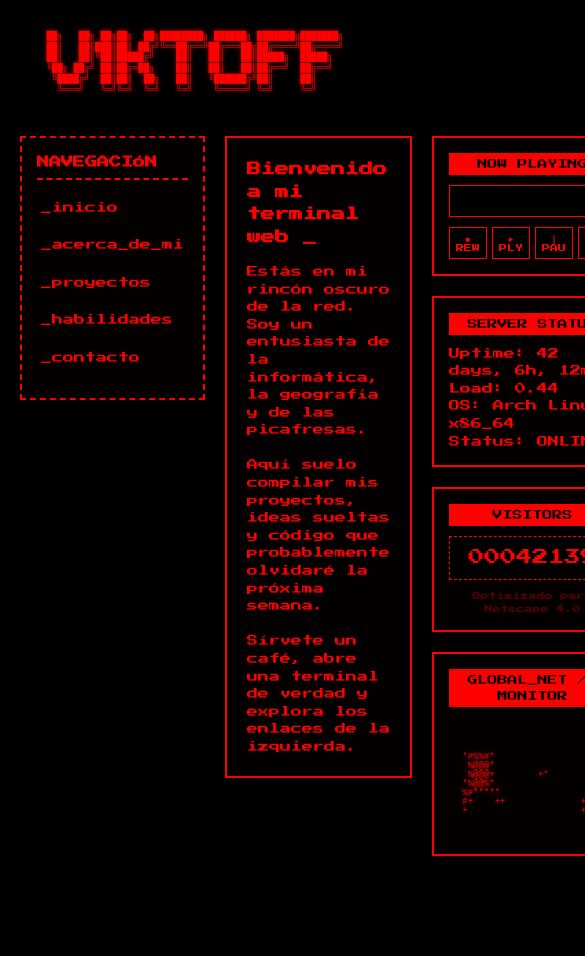
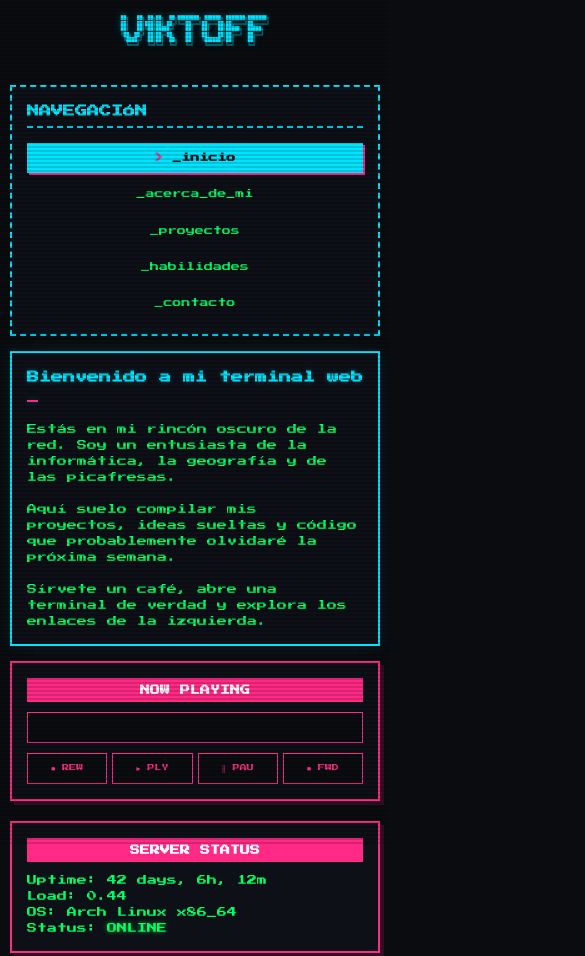
Before and after one commit to v1ktoff/v1ktoff.github.io, a plain HTML site: page index.html in a window 390 px wide. Shown: the top 956 px of the page, 585 px wide, since content can reach past the window. Before the commit the page ends 876 px from the top, so only its background shows below. Drawn offline with Linux system fonts and the light colour scheme.

Commit message:
Paleta de colores corregida

```diff
--- a/js/main.js
+++ b/js/main.js
@@ -1,38 +1,77 @@
 /**
  * v1ktoff // Webspace - Core Engine
- * Interactividad retro y renderizado ASCII en tiempo real.
+ * Interactividad retro, terminal CLI y renderizado ASCII en tiempo real.
  */
 
 document.addEventListener("DOMContentLoaded", () => {
 
     // =========================================================================
-    // 1. SISTEMA DE NAVEGACIÓN ASÍNCRONA (Single Page Application)
+    // 1. SISTEMA DE NAVEGACIÓN Y PROMPT CLI (SPA + Typewriter Effect)
     // =========================================================================
     const navLinks = document.querySelectorAll("nav ul li a");
+    let typingTimer = null; // Control para cancelar la animación previa si se da clic rápido
+
+    /**
+     * Simula el tipeado letra por letra en un elemento HTML
+     */
+    function typeEffect(element, text, speed = 30) {
+        if (!element) return;
+        element.innerHTML = "";
+        let i = 0;
+
+        if (typingTimer) clearInterval(typingTimer);
+
+        typingTimer = setInterval(() => {
+            if (i < text.length) {
+                element.innerHTML += text.charAt(i);
+                i++;
+            } else {
+                clearInterval(typingTimer);
+            }
+        }, speed);
+    }
 
     navLinks.forEach(link => {
         link.addEventListener("click", (e) => {
             e.preventDefault();
 
-            // Extraer ID del href (ej. #proyectos -> proyectos)
+            // 1.1 Actualizar estado visual del menú activo
+            navLinks.forEach(l => l.classList.remove("active"));
+            link.classList.add("active");
+
+            // 1.2 Extraer ID destino (ej. #proyectos -> proyectos)
             const targetId = link.getAttribute("href").substring(1);
 
-            // Ocultar todas las secciones dentro del main
+            // 1.3 Ocultar todas las secciones
             const sections = document.querySelectorAll("main > section");
             sections.forEach(section => {
                 section.style.display = "none";
             });
 
-            // Mostrar la sección activa que corresponda al ID
+            // 1.4 Mostrar la sección activa
             const activeSection = document.getElementById(`sec-${targetId}`);
             if (activeSection) {
                 activeSection.style.display = "block";
 
-                // Registro estético en consola del navegador
+                // 1.5 Efecto Typewriter en el encabezado <h2> principal de la sección
+                const h2 = activeSection.querySelector("h2");
+                if (h2) {
+                    const originalText = h2.getAttribute("data-text") || h2.textContent;
+                    if (!h2.getAttribute("data-text")) {
+                        h2.setAttribute("data-text", originalText);
+                    }
+                    typeEffect(h2, originalText, 25);
+                }
+
                 console.log(`v1ktoff@webspace:~# cd /${targetId}`);
             }
         });
     });
+
+    // Activar por defecto el primer enlace (_inicio)
+    if (navLinks.length > 0) {
+        navLinks[0].classList.add("active");
+    }
 
     // =========================================================================
     // 2. WIDGET: STATUS DEL SERVIDOR (Simulación de carga de CPU)
@@ -40,7 +79,6 @@ document.addEventListener("DOMContentLoaded", () => {
     setInterval(() => {
         const cpuElement = document.getElementById('cpu-load');
         if (cpuElement) {
-            // Carga flotante simulada entre 0.12 y 0.88 (estilo UNIX Load Avg)
             const simulatedLoad = (Math.random() * (0.88 - 0.12) + 0.12).toFixed(2);
             cpuElement.innerText = simulatedLoad;
         }
@@ -52,46 +90,35 @@ document.addEventListener("DOMContentLoaded", () => {
     const globeContainer = document.getElementById('ascii-globe');
 
     if (globeContainer) {
-        const width = 26;  // Resolución horizontal de la matriz
-        const height = 13; // Resolución vertical de la matriz
+        const width = 26;
+        const height = 13;
         let angleX = 0;
         let angleY = 0;
-
-        // Paleta de caracteres para sombreado/densidad estructural de la Tierra
         const chars = " .:-=+*#%@";
 
         function drawGlobe() {
             let output = "";
 
             for (let j = 0; j < height; j++) {
-                // Latitud en radianes
                 let theta = (j / height) * Math.PI;
                 let sinTheta = Math.sin(theta);
                 let cosTheta = Math.cos(theta);
 
                 for (let i = 0; i < width; i++) {
-                    // Longitud en radianes + desplazamiento de rotación
                     let phi = (i / width) * 2 * Math.PI + angleY;
                     let sinPhi = Math.sin(phi);
                     let cosPhi = Math.cos(phi);
 
-                    // Mapeo tridimensional de la superficie esférica
                     let x = sinTheta * cosPhi;
                     let y = cosTheta;
-                    let z = sinTheta * sinPhi + 2.2; // Distancia focal simulada
+                    let z = sinTheta * sinPhi + 2.2;
 
-                    // Proyección ortográfica/perspectiva simple
-                    let ooZ = 1 / z;
-
-                    // Generar ruido trigonométrico armónico continuo para simular continentes
                     let noise = Math.sin(x * 3.5 + angleY) * Math.cos(y * 3.5 + angleX) + Math.sin(z * 1.8);
 
                     if (noise > 0.25) {
-                        // Asignar densidad de carácter si es "tierra firme"
                         let charIndex = Math.floor(((noise + 1) / 2) * (chars.length - 1));
                         output += chars[Math.min(charIndex, chars.length - 1)];
                     } else {
-                        // Espacio en blanco si es "océano"
                         output += " ";
                     }
                 }
@@ -99,28 +126,19 @@ document.addEventListener("DOMContentLoaded", () => {
             }
 
             globeContainer.innerText = output;
-
-            // Velocidades de rotación angular de los ejes
             angleY += 0.035;
             angleX += 0.008;
 
-            // Renderizar frame nativo del navegador de manera eficiente
             requestAnimationFrame(drawGlobe);
         }
 
-        // Ejecutar bucle inicial de gráficos
         drawGlobe();
     }
 });
 
 // =============================================================================
-// 4. WIDGET: REPRODUCTOR DE AUDIO FALSO (Lógica Global)
+// 4. WIDGET: REPRODUCTOR DE AUDIO FALSO
 // =============================================================================
-/**
- * Maneja los clics de la botonera del reproductor simulado alterando el marquee
- * e imprimiendo logs de auditoría en la consola de depuración.
- * @param {string} action - El comando ejecutado (PLAY, PAUSE, PREV, NEXT)
- */
 function fakeAction(action) {
     const marquee = document.querySelector('.marquee-container marquee');
 
--- a/styles/style.css
+++ b/styles/style.css
@@ -1,45 +1,77 @@
 /* =============================================================================
  *  v1ktoff // Webspace - Core Stylesheet
- *  Estética retro-arcade de 8 bits y terminal UNIX clásica.
+ *  Estética retro-arcade 8 bits / Cyber-terminal dinámica
+ *  Optimizado para Desktop y Dispositivos Móviles
  *  ============================================================================= */
 
-/* Importar fuente estilo 8-bits desde Google Fonts */
 @import url('https://fonts.googleapis.com/css2?family=Press+Start+2P&display=swap');
 
-/* Reset básico del navegador */
 * {
     margin: 0;
     padding: 0;
     box-sizing: border-box;
 }
 
+:root {
+    /* Fondos */
+    --bg-main: #0a0c10;          /* Carbón profundo */
+    --bg-card: #10141d;          /* Azul noche oscuro */
+    --bg-nav: #0d1017;           /* Panel lateral */
+
+    /* Paleta Dinámica de Alto Contraste */
+    --term-green: #00ff66;       /* Verde fósforo activo (Texto principal y terminal) */
+    --term-cyan: #00e5ff;        /* Cian sintético (Títulos, links y prompts) */
+    --term-purple: #bf55ff;      /* Violeta neón (Headers de tarjetas y acentos) */
+    --term-magenta: #ff2a85;     /* Magenta/Rosa retro (Alertas, badges y hovers) */
+    --term-dim: #4e6375;         /* Comentarios / Metadatos tenues */
+}
+
 body {
-    background-color: #000000;
-    color: #ff0000; /* Verde terminal (#00ff00) o Ámbar (#ffb000) también quedan excelentes */
+    background-color: var(--bg-main);
+    color: var(--term-green);
     font-family: 'Press Start 2P', monospace;
     font-size: 11px;
     line-height: 1.6;
     padding: 20px;
+    overflow-x: hidden;
 }
 
-/* Encabezado y contenedor de Arte ASCII */
+/* EFECTO CRT SCANLINES (Capas de pantalla retro) */
+body::before {
+    content: " ";
+    display: block;
+    position: fixed;
+    top: 0; left: 0; bottom: 0; right: 0;
+    background: linear-gradient(
+        rgba(18, 16, 16, 0) 50%,
+                                rgba(0, 0, 0, 0.25) 50%
+    );
+    background-size: 100% 4px;
+    z-index: 999;
+    pointer-events: none;
+    opacity: 0.6;
+}
+
+/* Encabezado y Arte ASCII con resplandor Cian */
 header {
     margin-bottom: 30px;
     text-align: center;
+    width: 100%;
+    overflow-x: auto; /* Permite scroll horizontal si el ASCII no cabe en pantallas muy estrechas */
 }
 
 .ascii-art {
-    font-family: monospace; /* Forzar monospace estándar para que no se deforme el logo */
+    font-family: monospace;
     font-size: 9px;
     line-height: 1.2;
     white-space: pre;
     display: inline-block;
     text-align: left;
-    color: #ff0000;
-    text-shadow: 0 0 5px rgba(255, 0, 0, 0.5);
+    color: var(--term-cyan);
+    text-shadow: 0 0 8px rgba(0, 229, 255, 0.4);
 }
 
-/* Contenedor Principal (Layout de 3 columnas estilo Web 1.0) */
+/* Contenedor Principal */
 .main-container {
     display: flex;
     gap: 20px;
@@ -52,17 +84,19 @@ header {
 nav {
     flex: 1;
     max-width: 220px;
-    border: 2px dashed #ff0000;
+    border: 2px dashed var(--term-cyan);
     padding: 15px;
-    background: #050000;
+    background: var(--bg-nav);
+    box-shadow: inset 0 0 10px rgba(0, 229, 255, 0.05);
 }
 
 nav h3 {
     font-size: 12px;
     margin-bottom: 15px;
     text-transform: uppercase;
-    border-bottom: 2px dashed #ff0000;
+    border-bottom: 2px dashed var(--term-cyan);
     padding-bottom: 5px;
+    color: var(--term-cyan);
 }
 
 nav ul {
@@ -74,69 +108,92 @@ nav ul li {
 }
 
 nav ul li a {
-    color: #ff0000;
+    color: var(--term-green);
     text-decoration: none;
     display: block;
-    padding: 4px;
+    padding: 6px;
+    transition: all 0.1s ease;
 }
 
 nav ul li a:hover {
-    background-color: #ff0000;
-    color: #000000;
+    background-color: var(--term-cyan);
+    color: var(--bg-main);
+    font-weight: bold;
+}
+
+/* Estado del elemento de navegación activo */
+nav ul li a.active {
+    background-color: var(--term-cyan);
+    color: var(--bg-main);
+    font-weight: bold;
+    box-shadow: 2px 2px 0px var(--term-magenta);
+}
+
+nav ul li a.active::before {
+    content: "> ";
+    color: var(--term-magenta);
 }
 
 /* 2. ÁREA DE CONTENIDO CENTRAL (Main) */
 main {
     flex: 3;
-    border: 2px solid #ff0000;
+    border: 2px solid var(--term-cyan);
     padding: 20px;
     min-height: 500px;
-    background: #020000;
+    background: var(--bg-nav);
+    box-shadow: 0 0 15px rgba(0, 229, 255, 0.1);
+    word-break: break-word; /* Evita desbordamiento de textos o URLs largas */
 }
 
 main h2 {
     font-size: 14px;
     margin-bottom: 15px;
-    color: #ff0000;
+    color: var(--term-cyan);
+    text-shadow: 0 0 5px rgba(0, 229, 255, 0.3);
 }
 
-/* Estructura de Tarjetas (Cards) para Proyectos y Habilidades */
+/* Estructura de Tarjetas (Cards) */
 .project-card {
-    border: 2px solid #ff0000;
+    border: 2px solid var(--term-purple);
     margin-bottom: 20px;
-    background-color: #000000;
+    background-color: var(--bg-card);
+    box-shadow: 4px 4px 0px rgba(191, 85, 255, 0.2);
 }
 
 .project-header {
-    background-color: #ff0000;
-    color: #000000;
+    background-color: var(--term-purple);
+    color: #ffffff;
     padding: 6px 10px;
     font-weight: bold;
     font-size: 10px;
+    letter-spacing: 1px;
 }
 
 .project-body {
     padding: 15px;
+    color: var(--term-green);
 }
 
 .project-meta {
-    color: #880000;
+    color: var(--term-dim);
     font-size: 9px;
     margin-bottom: 10px;
 }
 
 .project-link {
-    color: #ff0000;
+    color: var(--term-cyan);
     text-decoration: none;
     font-size: 9px;
     display: inline-block;
     margin-top: 10px;
+    border: 1px solid var(--term-cyan);
+    padding: 4px 8px;
+    word-break: break-all;
 }
 
 .project-link:hover {
-    text-decoration: underline;
-    background-color: #ff0000;
-    color: #000000;
+    background-color: var(--term-cyan);
+    color: var(--bg-main);
 }
 
 /* 3. BARRA LATERAL DE WIDGETS (Derecha) */
@@ -149,38 +206,42 @@ aside {
 }
 
 .widget {
-    border: 2px solid #ff0000;
+    border: 2px solid var(--term-magenta);
     padding: 15px;
-    background: #050000;
+    background: var(--bg-nav);
+    box-shadow: 4px 4px 0px rgba(255, 42, 133, 0.15);
 }
 
 .widget-title {
     font-size: 10px;
-    background: #ff0000;
-    color: #000000;
-    padding: 3px 6px;
+    background: var(--term-magenta);
+    color: #ffffff;
+    padding: 4px 6px;
     margin-bottom: 10px;
     text-align: center;
+    font-weight: bold;
 }
 
 /* Globo ASCII Dinámico */
 .globe-container {
-    font-family: monospace; /* Obligatorio para preservar ancho estricto de caracteres */
+    font-family: monospace;
     font-size: 9px;
     line-height: 1;
     text-align: center;
     white-space: pre;
-    color: #ff0000;
-    filter: drop-shadow(0 0 3px rgba(255, 0, 0, 0.4));
+    color: var(--term-cyan);
+    filter: drop-shadow(0 0 5px rgba(0, 229, 255, 0.5));
     margin: 5px 0;
+    overflow-x: auto;
 }
 
 /* Reproductor Winamp Falso */
 .marquee-container {
-    border: 1px solid #ff0000;
+    border: 1px solid var(--term-magenta);
     padding: 4px;
-    background: #000000;
+    background: var(--bg-main);
     margin-bottom: 10px;
+    color: var(--term-green);
 }
 
 .marquee-container marquee {
@@ -195,9 +256,9 @@ aside {
 }
 
 .player-btn {
-    background: #000000;
-    color: #ff0000;
-    border: 1px solid #ff0000;
+    background: var(--bg-main);
+    color: var(--term-magenta);
+    border: 1px solid var(--term-magenta);
     font-family: 'Press Start 2P', monospace;
     font-size: 8px;
     padding: 6px;
@@ -206,12 +267,13 @@ aside {
 }
 
 .player-btn:hover {
-    background: #ff0000;
-    color: #000000;
+    background: var(--term-magenta);
+    color: #ffffff;
 }
 
 /* Utilidades adicionales */
 .blink {
+    color: var(--term-magenta);
     animation: step-end blink-animation 1s infinite;
 }
 
@@ -220,20 +282,117 @@ aside {
 }
 
 .status-online {
-    color: #ff0000;
+    color: var(--term-green);
+    text-shadow: 0 0 5px rgba(0, 255, 102, 0.6);
     animation: step-end blink-animation 1.5s infinite;
 }
 
 .text-center { text-align: center; }
+
 .counter-box {
     font-size: 16px;
-    border: 1px dashed #ff0000;
+    border: 1px dashed var(--term-magenta);
     padding: 8px;
     margin: 10px 0;
-    background: #000000;
+    background: var(--bg-main);
+    color: var(--term-magenta);
 }
+
 .netscape-text {
     font-size: 8px;
-    color: #550000;
+    color: var(--term-dim);
     margin-top: 5px;
 }
+
+/* Estilización retro de Scrollbars para mantener la estética */
+::-webkit-scrollbar {
+    width: 6px;
+    height: 6px;
+}
+::-webkit-scrollbar-track {
+    background: var(--bg-main);
+}
+::-webkit-scrollbar-thumb {
+    background: var(--term-cyan);
+}
+
+/* =============================================================================
+ *  ADAPTACIÓN RESPONSIVE / MÓVILES (Media Queries)
+ *  ============================================================================= */
+
+@media (max-width: 900px) {
+    body {
+        padding: 10px;
+        font-size: 10px;
+    }
+
+    /* Redimensionado de Arte ASCII para evitar desbordes */
+    .ascii-art {
+        font-size: 6px;
+    }
+
+    /* Transformación a layout de 1 sola columna vertical */
+    .main-container {
+        flex-direction: column;
+        align-items: stretch;
+        gap: 15px;
+    }
+
+    /* Menú superior responsive */
+    nav, aside {
+        max-width: 100%;
+        width: 100%;
+    }
+
+    nav ul {
+        display: flex;
+        flex-wrap: wrap;
+        gap: 6px;
+    }
+
+    nav ul li {
+        margin-bottom: 0;
+        flex: 1 1 calc(50% - 6px); /* 2 botones por fila en móvil */
+    }
+
+    nav ul li a {
+        text-align: center;
+        padding: 8px 4px;
+        font-size: 9px;
+    }
+
+    main {
+        min-height: auto;
+        padding: 15px;
+    }
+
+    main h2 {
+        font-size: 12px;
+    }
+
+    .project-header {
+        font-size: 9px;
+    }
+
+    /* Ajuste de botones touch para reproductor */
+    .player-btn {
+        padding: 10px 4px;
+        font-size: 7px;
+    }
+
+    /* Tablas adaptables */
+    table {
+        display: block;
+        overflow-x: auto;
+    }
+}
+
+@media (max-width: 480px) {
+    .ascii-art {
+        font-size: 4.5px; /* Reducción extrema para pantallas pequeñas tipo smartphone */
+    }
+
+    nav ul li {
+        flex: 1 1 100%; /* 1 botón por fila en pantallas muy estrechas */
+    }
+}
```
